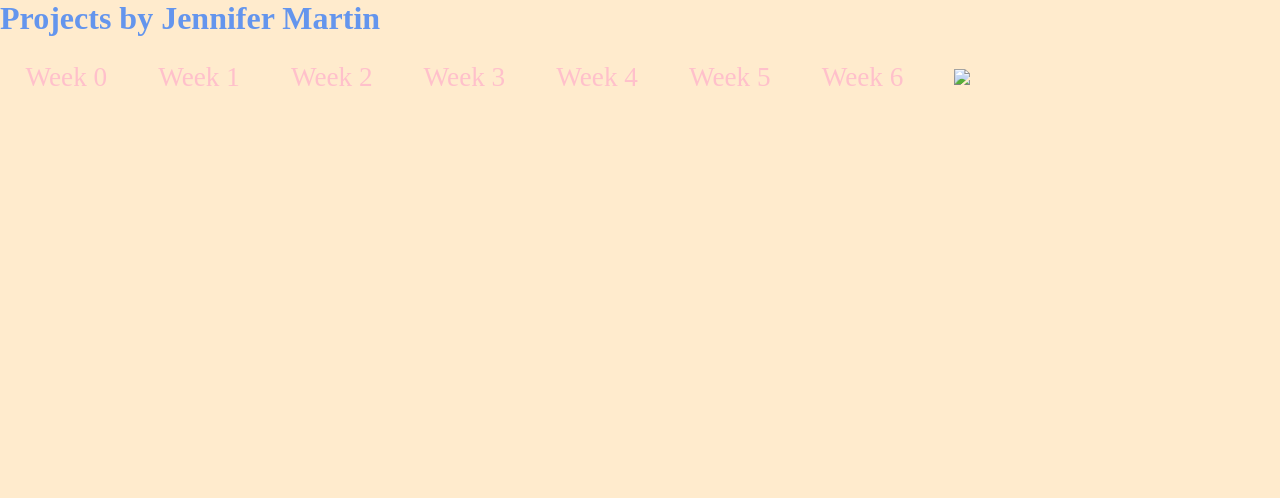
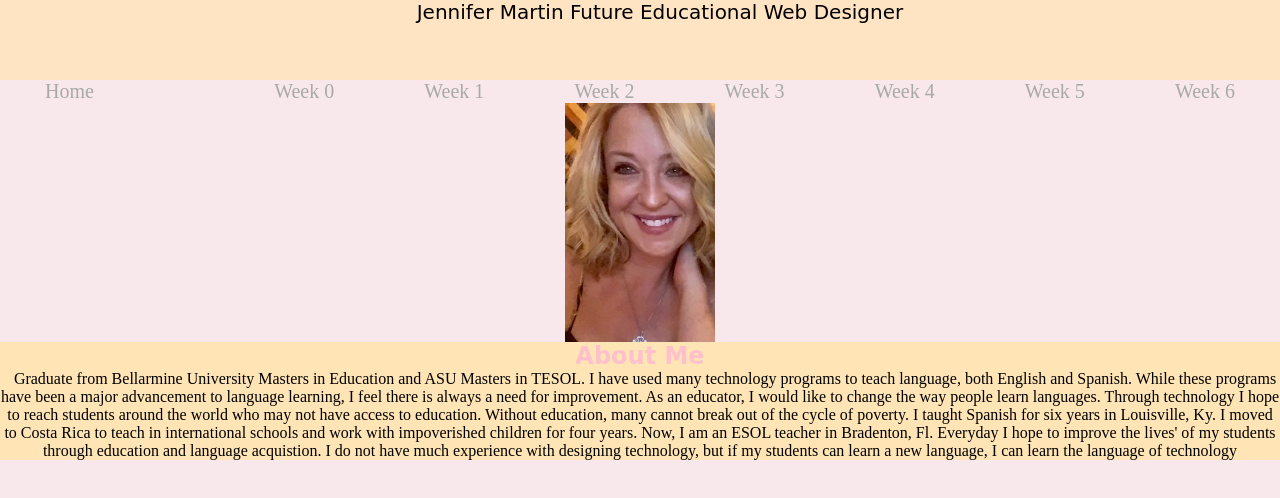
Before and after one commit to jmartin288/jmartin288.github.io, a plain HTML site: page index.html in a window 1280 px wide. Drawn offline with Linux system fonts and the light colour scheme; files that its build step writes are made by us from their sources.

Commit message:
Add files via upload

```diff
--- a/index.html
+++ b/index.html
@@ -1,29 +1,31 @@
 <!DOCTYPE html>
 <html>
-<head>
-<title> Jennifer Martin </title>
-<!--This is the link to the stylesheet-->
-<link rel="stylesheet" type="text/css" href="css/style.css">
+    <head>
+        <link rel="stylesheet" type="text/css" href="style.css">
+<title>
+    Jennifer's Web Design Page</title>
 </head>
-
-<body style="background-color: blanchedalmond;">
-
-<h1 style="color: cornflowerblue;">Projects by Jennifer Martin</h1>
-    <ul>
-
-    <li><a href="index.html">Week 0</a></li>
-        <a href="../week1hw/index.html">Week 1</a></li>
-        <li><a href="week2">Week 2</a></li>
-        <li><a href="week3">Week 3</a></li>
-        <li><a href="week4">Week 4</a></li>
-        <li><a href="week5">Week 5</a></li>
-        <li><a href="week6">Week 6</a></li>
-        <img src="images/bayview.JPG" width="300">
-
-
-</body>
+    <body style="background-color: rgb(248, 232, 235);">
+         <header style="height: 80px; font-size: 20px; font-family: cursive, Impact, Haettenschweiler, 'Arial Narrow Bold', sans-serif; font: size 32; background-color: bisque;"><nav style="margin-left: 40px; margin-top: 0px;">
+       Jennifer Martin Future Educational Web Designer </header><div class="navbar"> <ul><a href="../week0hw/index.html">Home</a></ul><ul></ul><a href="../week0hw/index.html">Week 0</a></ul>
+       <ul><a href="../week1hw/index.html">Week 1</a></ul>
+       <ul><a href="week2">Week 2</a></ul>
+       <ul><a href="week3">Week 3</a></ul>
+       <ul><a href="week4">Week 4</a></ul>
+       <ul><a href="week5">Week 5</a></ul>
+       <ul><a href="week6">Week 6</a></ul></nav></h1></div>
 
 
 
+    <div class="container">
+         <img src="justjen.jpg"  width="150">
+         <h2 style=" text-align: center;color: pink; font-family: cursive; background-color: moccasin;">About Me</h2>
+       <p style="font-size: 16px; font-family: 'Times New Roman', Times, serif; background-color: moccasin;">Graduate from Bellarmine University Masters in Education and ASU Masters in TESOL. I have used many technology programs to teach language, both English and Spanish.
+        While these programs have been a major advancement to language learning, I feel there is always a
+        need for improvement. As an educator, I would like to change the way people learn languages. Through technology I hope to reach students around the world who may not have access to education. Without education, many cannot break out of the cycle of poverty. I taught Spanish for six years in Louisville, Ky. I moved to Costa Rica to teach in international schools and work with impoverished children for four years. Now, I am an ESOL teacher in Bradenton, Fl. Everyday I hope to improve the lives' of my students through education and language acquistion. I do not have much experience with designing technology, but if my students can learn a new language, I can learn the language of technology</p>
 
-</html>
+        </div>
+
+
+    </body>
+       </html>
--- a/style.css
+++ b/style.css
@@ -5,20 +5,50 @@
     box-sizing: border-box;
 }
 header{
-
-    background-color: antiquewhite;
+    text-align: center;
+    font-style: lobster;
+    background-color: moccasin;
 }
-a {
+h1 {width: 100%;
+    text-align: center;
     text-decoration: none;
-    color: pink;
-    font-size: 1.7rem;
+    color: moccasin;
+    font-size: 16px;
     font-style: cursive;
 }
-ul {
-    min-height: 10vh;
-    display:flex;
-    justify-content: space-around;
-    align-items: center;
-    list-style: none;
+.navbar{
+    font-size: 20px;
+    color: darkgray;
+justify-content: space-around;
+    text-align: center;
+    width: 100%;
+    margin-left: auto;
+    margin-right: auto;
+    display: flex;
 
 }
+.navbar ul {
+    color: darkgray;
+    list-style-type: none;
+    justify-content: space-around;
+    text-align: center;
+    list-style: none;
+    text-decoration: none;
+justify-content: space-around;
+display: flex;
+}
+
+a {
+    color: darkgray;
+    text-decoration: none;
+}
+a:hover {text-decoration: underline;}
+img {width: "200px";
+    height: "200px";
+text-align: center;
+margin: 0 auto;
+display: block;
+}
+p {
+    text-indent: 10px;
+  text-align: center;}
```
